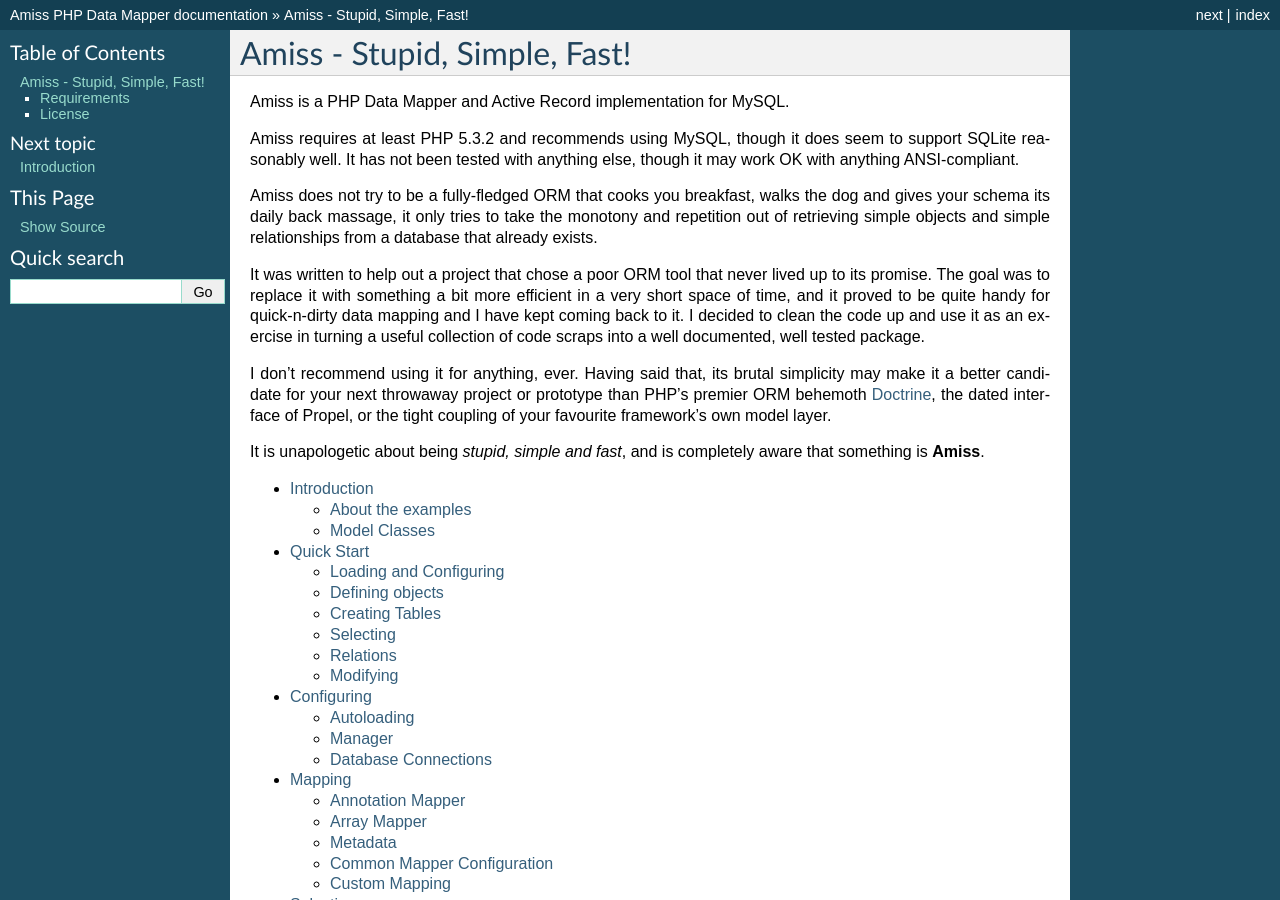
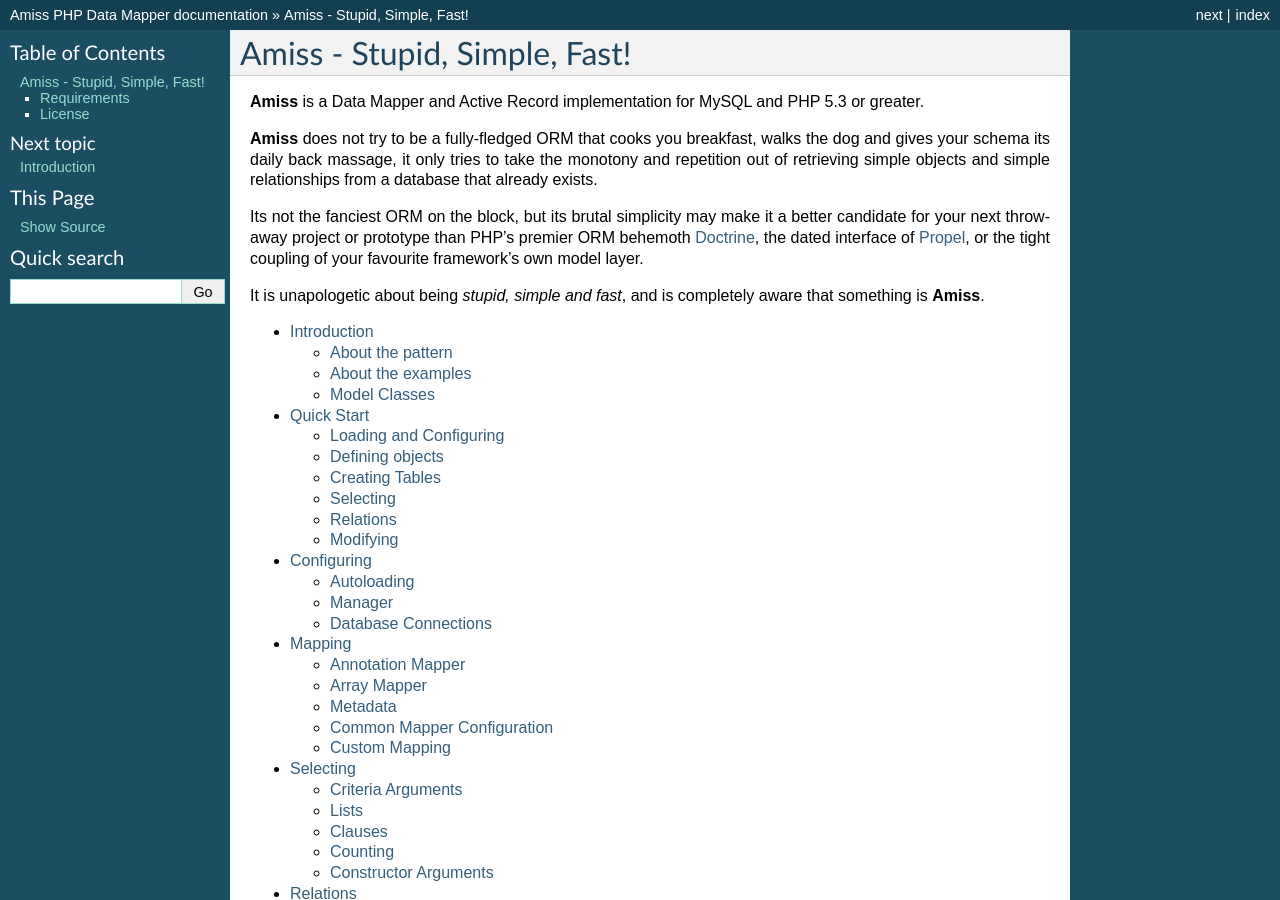
Before and after one commit to shabbyrobe/amiss, a Sphinx documentation site: the page built from doc/index.rst, in a window 1280 px wide and 900 px high. Built offline with Sphinx 7.4.7, drawn with Linux system fonts in a browser that asks for light colours.

Commit message:
latexpdf preamble fixes

```diff
--- a/doc/development.rst
+++ b/doc/development.rst
@@ -41,7 +41,7 @@
     make latexpdf
 
 
-If you are already reading this in HTML format and feel the urge to smugly remark "well I'm *already* reading it in HTML so nerny nerny nerrrrr", here is a medal::
+If you are already reading this in HTML or PDF format and feel the urge to smugly remark "well I'm *already* reading it in HTML so nerny nerny nerrrrr", here is a medal::
 
            _______________
           |@@@@|     |####|
--- a/doc/index.rst
+++ b/doc/index.rst
@@ -1,17 +1,9 @@
 Amiss - Stupid, Simple, Fast!
 =============================
 
-Amiss is a PHP Data Mapper and Active Record implementation for MySQL.
+.. only:: not latex
 
-Amiss requires at least PHP 5.3.2 and recommends using MySQL, though it does seem to support SQLite reasonably well. It has not been tested with anything else, though it may work OK with anything ANSI-compliant.
-
-Amiss does not try to be a fully-fledged ORM that cooks you breakfast, walks the dog and gives your schema its daily back massage, it only tries to take the monotony and repetition out of retrieving simple objects and simple relationships from a database that already exists.
-
-It was written to help out a project that chose a poor ORM tool that never lived up to its promise. The goal was to replace it with something a bit more efficient in a very short space of time, and it proved to be quite handy for quick-n-dirty data mapping and I have kept coming back to it. I decided to clean the code up and use it as an exercise in turning a useful collection of code scraps into a well documented, well tested package.
-
-I don't recommend using it for anything, ever. Having said that, its brutal simplicity may make it a better candidate for your next throwaway project or prototype than PHP's premier ORM behemoth `Doctrine <http://doctrine-project.org>`_, the dated interface of Propel, or the tight coupling of your favourite framework's own model layer.
-
-It is unapologetic about being `stupid, simple and fast`, and is completely aware that something is **Amiss**.
+    .. include:: preamble.rst.inc
 
 
 .. toctree::
--- /dev/null
+++ b/doc/preamble.rst.inc
@@ -0,0 +1,7 @@
+**Amiss** is a Data Mapper and Active Record implementation for MySQL and PHP 5.3 or greater.
+
+**Amiss** does not try to be a fully-fledged ORM that cooks you breakfast, walks the dog and gives your schema its daily back massage, it only tries to take the monotony and repetition out of retrieving simple objects and simple relationships from a database that already exists.
+
+Its not the fanciest ORM on the block, but its brutal simplicity may make it a better candidate for your next throwaway project or prototype than PHP's premier ORM behemoth `Doctrine <http://doctrine-project.org>`_, the dated interface of `Propel <http://www.propelorm.org/>`_, or the tight coupling of your favourite framework's own model layer.
+
+It is unapologetic about being `stupid, simple and fast`, and is completely aware that something is **Amiss**.
```
Also changed, not shown: doc/intro.rst (+8 -0 lines).
